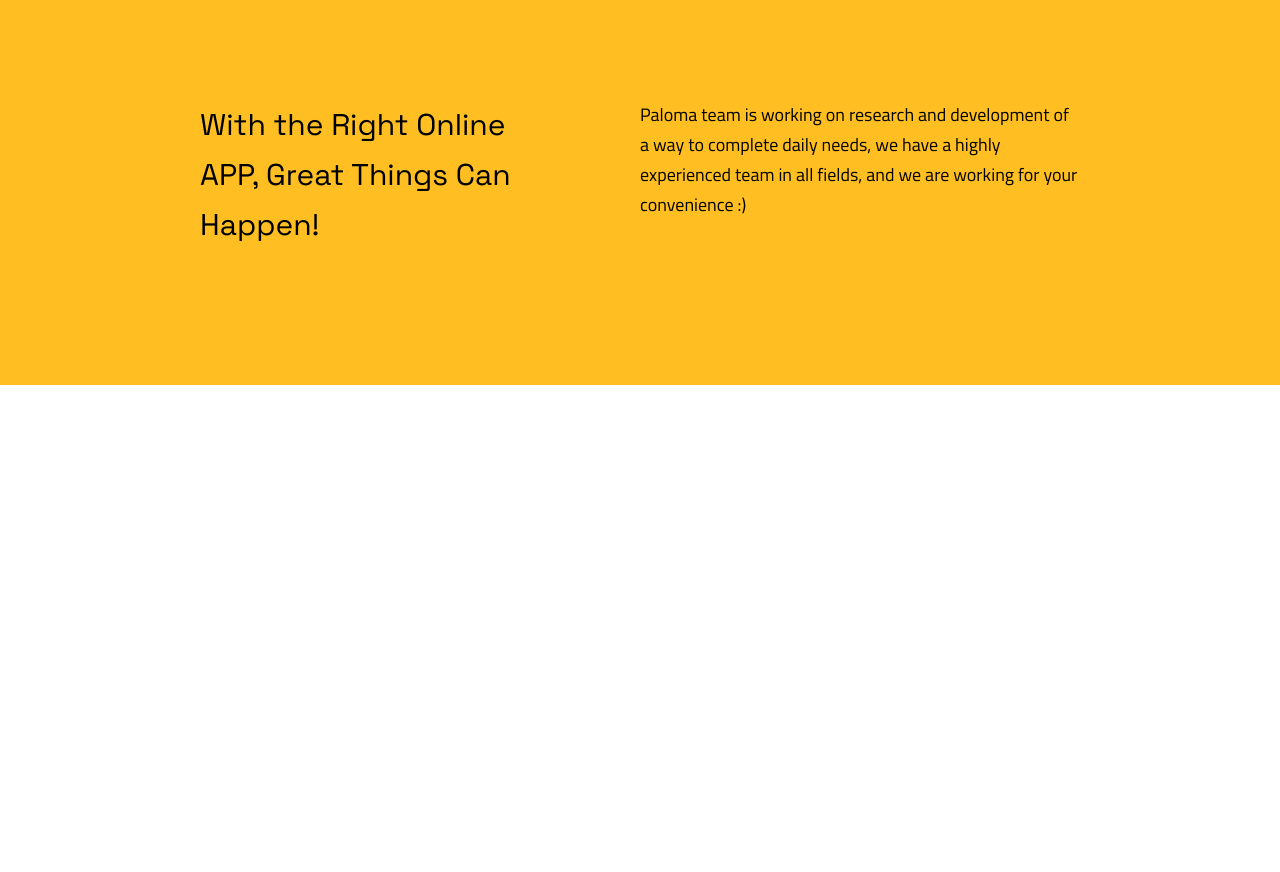
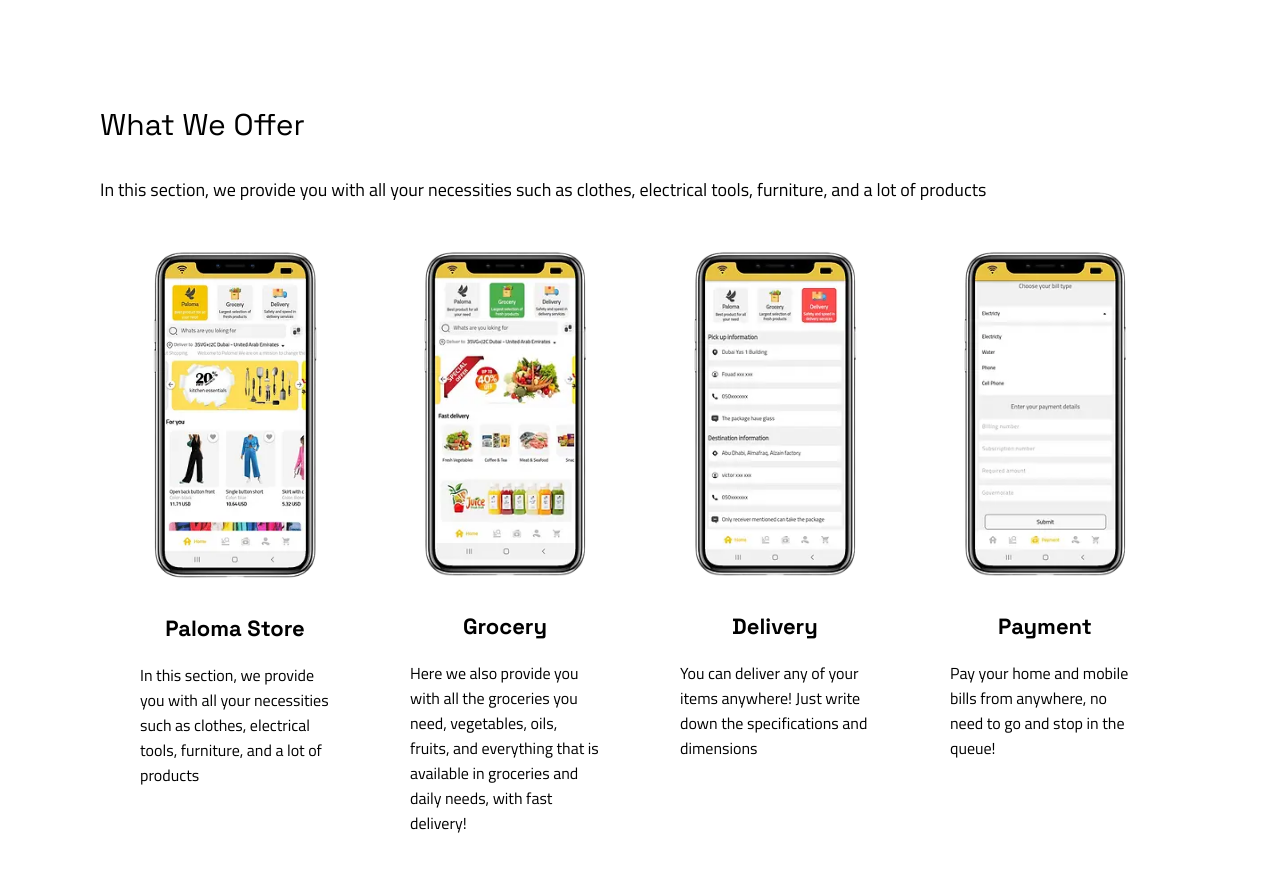
Before and after one commit to BasheerRajeh/Paloma, a website: page index.html in a window 1280 px wide. Before the commit the page ends 800 px from the top, so only its background shows below. Drawn offline with nearby package versions, Linux system fonts and the light colour scheme.

Commit message:
buid services block

```diff
--- a/css/styles.css
+++ b/css/styles.css
@@ -219,12 +219,21 @@
 
 
 /* Services */
+
+.services {
+    display: flex;
+    flex-direction: column;
+    align-items: start;
+    justify-content: space-between;
+    flex-basis: 100%;
+}
+
 .service {
     display: flex;
     justify-content: center;
     flex-direction: column;
     align-items: center;
-    text-align: center;
+    width: auto;
 }
 
 .service__image {
@@ -237,12 +246,23 @@
     font-weight: 700;
     line-height: 30px;
     margin: 2rem 1rem;
+    text-align: center;
 }
 
 .service__content {
     font-size: 1.6rem;
     line-height: 25px;
     margin: 0;
+}
+
+@media screen and (min-width: 768px) {
+    .services {
+        flex-direction: row;
+    }
+
+    .service {
+        width: 100%;
+    }
 }
 
 /* Testimonial */
@@ -465,7 +485,7 @@
 
 @media screen and (min-width: 768px) {
     .block {
-        padding: 10rem 20rem;
+        padding: 10rem 3rem;
     }
 
     .block__heading {
--- a/index.html
+++ b/index.html
@@ -19,7 +19,77 @@
 </head>
 
 <body>
-    <section class="block block--primary ">
+
+    <div class="container block">
+        <header class="block__header">
+            <h2 class="block__heading">What We Offer</h2>
+        </header>
+        <p class="block__body">
+            In this section, we provide you with all your necessities such as clothes, electrical tools, furniture, and
+            a lot of products
+        </p>
+        <div class="services">
+            <figure class="service">
+                <picture>
+                    <source type="image/webp" srcset="images/service-1.webp 1x" />
+                    <source type="image/png" srcset="images/service-1.png 1x" />
+                    <img class="service__image" src="images/service-1.png" alt="Mobile application browsing products"
+                        aria-labelledby="service-title">
+                </picture>
+                <figcaption>
+                    <h3 class="service__title" id="service-title">Paloma Store
+                    </h3>
+                    <p class="service__content">In this section, we provide you with all your necessities such as
+                        clothes,
+                        electrical tools, furniture, and a lot of products</p>
+                </figcaption>
+            </figure>
+            <figure class="service">
+                <picture>
+                    <source type="image/webp" srcset="images/service-2.webp 1x" />
+                    <source type="image/png" srcset="images/service-2.png 1x" />
+                    <img class="service__image" src="images/service-2.png" alt="Mobile application browsing products"
+                        aria-labelledby="service-title">
+                </picture>
+                <figcaption>
+                    <h3 class="service__title" id="service-title">Grocery</h3>
+                    <p class="service__content">Here we also provide you with all the groceries you need, vegetables,
+                        oils, fruits, and everything that is available in groceries and daily needs, with fast delivery!
+                    </p>
+                </figcaption>
+            </figure>
+            <figure class="service">
+                <picture>
+                    <source type="image/webp" srcset="images/service-3.webp 1x" />
+                    <source type="image/png" srcset="images/service-3.png 1x" />
+                    <img class="service__image" src="images/service-3.png" alt="Mobile application browsing products"
+                        aria-labelledby="service-title">
+                </picture>
+                <figcaption>
+                    <h3 class="service__title" id="service-title">Delivery</h3>
+                    <p class="service__content">You can deliver any of your items anywhere! Just write down the
+                        specifications and dimensions
+                    </p>
+                </figcaption>
+            </figure>
+            <figure class="service">
+                <picture>
+                    <source type="image/webp" srcset="images/service-4.webp 1x" />
+                    <source type="image/png" srcset="images/service-4.png 1x" />
+                    <img class="service__image" src="images/service-4.png" alt="Mobile application browsing products"
+                        aria-labelledby="service-title">
+                </picture>
+                <figcaption>
+                    <h3 class="service__title" id="service-title">Payment</h3>
+                    <p class="service__content">Pay your home and mobile bills from anywhere, no need to go and stop in
+                        the queue!</p>
+                </figcaption>
+            </figure>
+        </div>
+    </div>
+
+
+    <!-- <section class="block block--primary ">
         <div class="container grid grid--1x2">
             <header class="block__header">
                 <h2 class="block__heading">With the Right Online APP, Great Things Can Happen!</h2>
@@ -30,7 +100,7 @@
                 experienced team in all fields, and we are working for your convenience :)
             </p>
         </div>
-    </section>
+    </section> -->
 </body>
 
 </html>
```
Also changed, not shown: components/services-block.html (added, +67 -0 lines), images/service-1.webp (added), images/service-2.png (added), images/service-2.webp (added), images/service-3.png (added), images/service-3.webp (added), images/service-4.png (added), images/service-4.webp (added).
